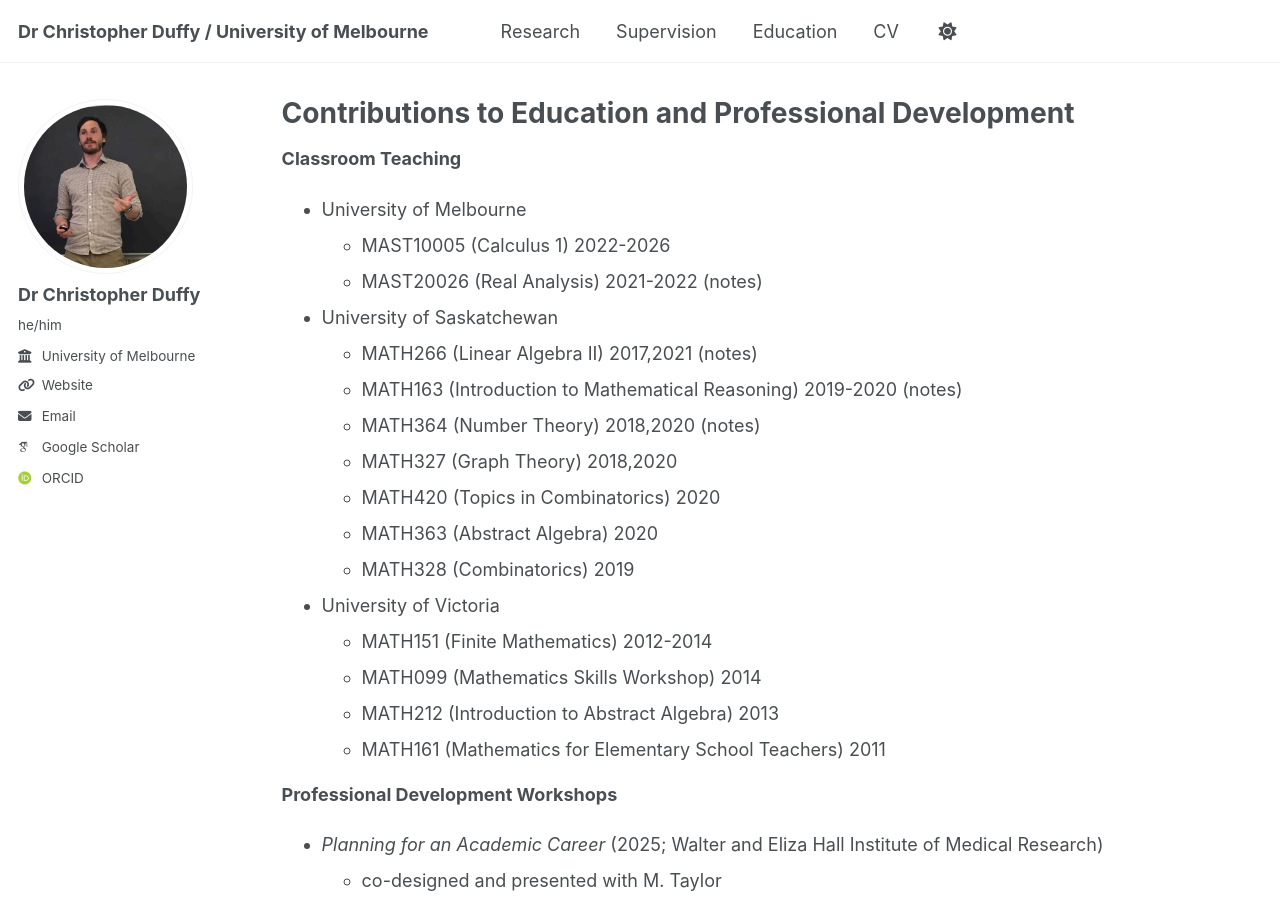
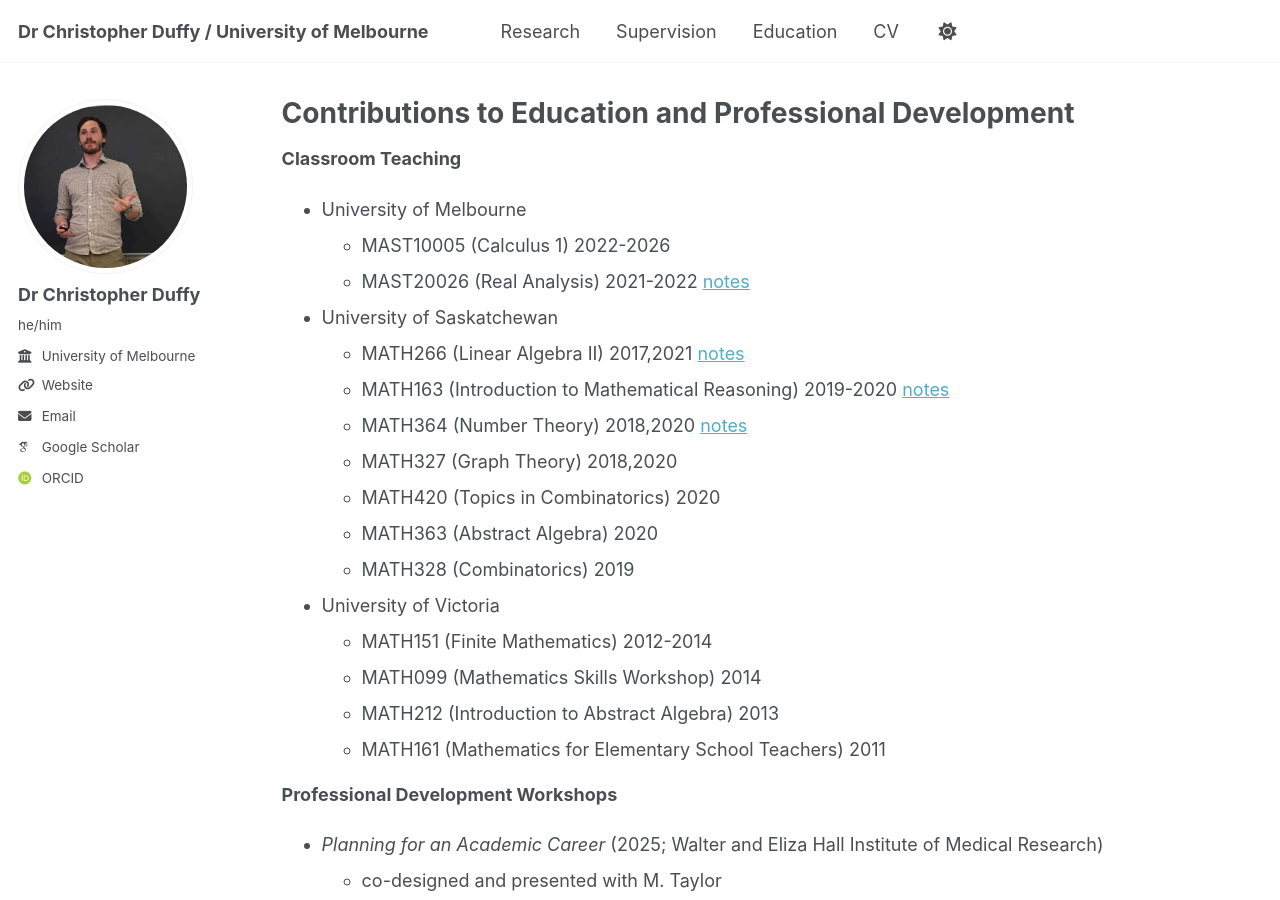
Before and after one commit to duffyinVictoria/duffyinVictoria.github.io, a Jekyll site: the page built from _pages/edlist.md, in a window 1280 px wide and 900 px high. Built offline with Jekyll 4.4.1, drawn with Linux system fonts in a browser that asks for light colours; some web fonts are replaced; a script bundle is joined from its source files by our own code; library files that are not in the unit come from our copies; part of the change alters nothing that is shown.

```diff
--- a/_pages/edlist.md
+++ b/_pages/edlist.md
@@ -9,11 +9,11 @@ author_profile: true
 **Classroom Teaching**
 * University of Melbourne
   * MAST10005 (Calculus 1) 2022-2026
-  * MAST20026 (Real Analysis) 2021-2022 (notes)
+  * MAST20026 (Real Analysis) 2021-2022 [notes](/RealAnalysisNotes.pdf)
 * University of Saskatchewan
-  * MATH266 (Linear Algebra II) 2017,2021 (notes)
-  * MATH163 (Introduction to Mathematical Reasoning) 2019-2020 (notes)
-  * MATH364 (Number Theory) 2018,2020 (notes)
+  * MATH266 (Linear Algebra II) 2017,2021 [notes](/IntroLinearAlgNotes.pdf)
+  * MATH163 (Introduction to Mathematical Reasoning) 2019-2020 [notes](/IntroMathReasoningNotes.pdf)
+  * MATH364 (Number Theory) 2018,2020 [notes](/IntroNumberTheoryNotes.pdf)
   * MATH327 (Graph Theory) 2018,2020
   * MATH420 (Topics in Combinatorics) 2020
   * MATH363 (Abstract Algebra) 2020
```
